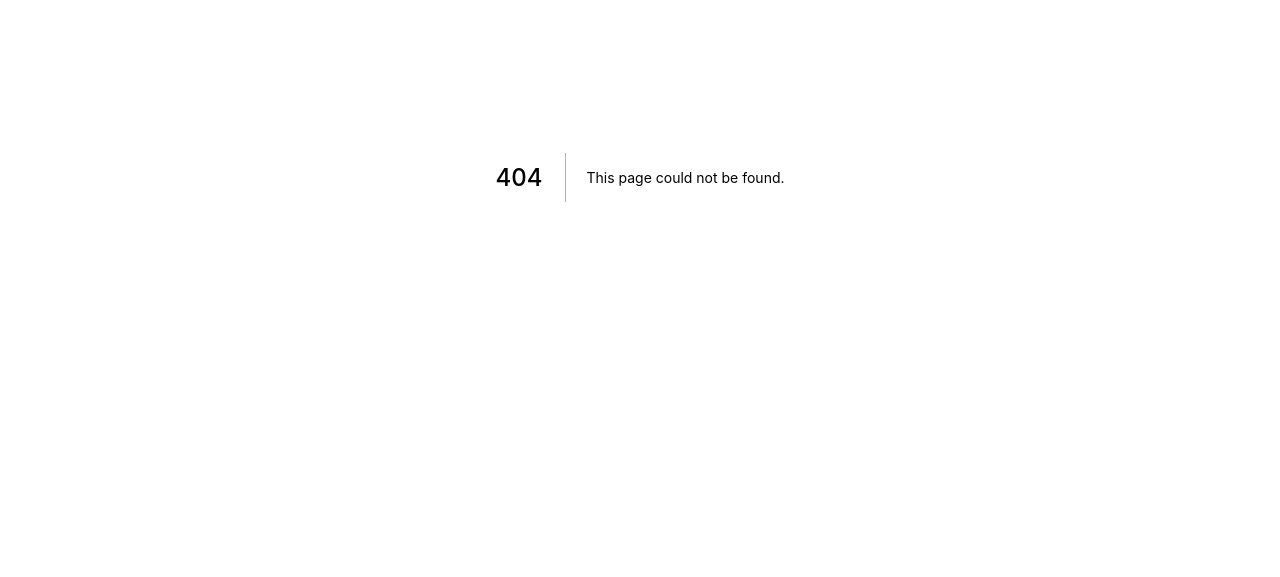
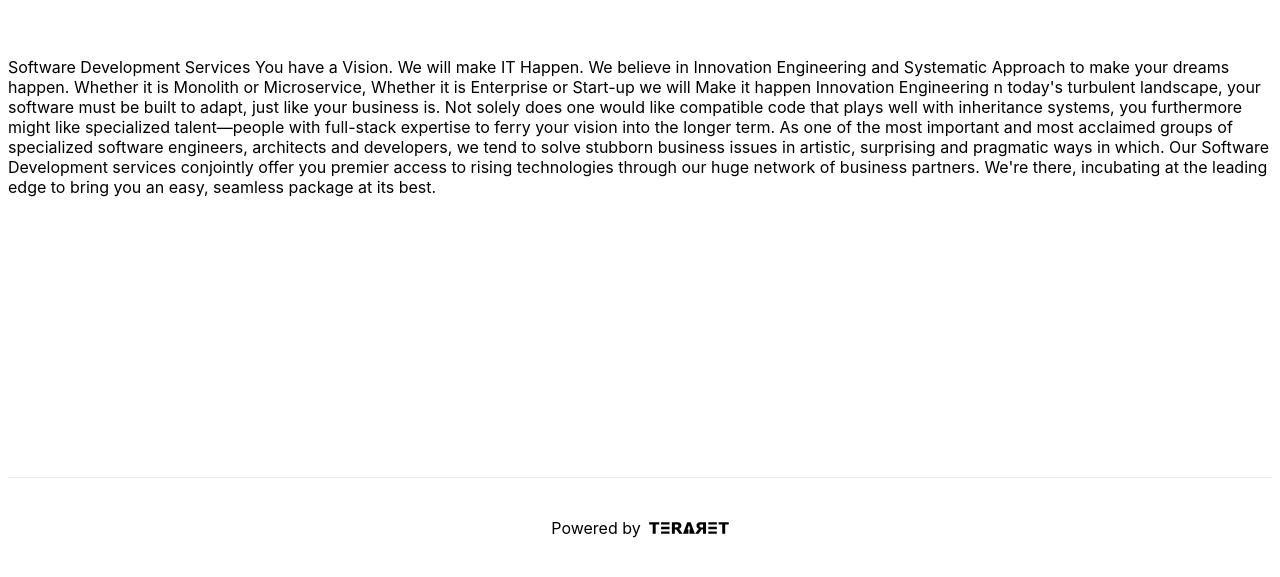
Before and after one commit to teraret/softwareanddesignconsultancy-com, a Next.js app: page /mobile-application-development in a window 1280 px wide. Before the commit this address had no page. Shown: the part 223-800 px from the top of the page. Built offline with nearby package versions, Linux system fonts and the light colour scheme.

Commit message:
Third commit

```diff
--- a/pages/api/hello.js
+++ /dev/null
@@ -1,5 +0,0 @@
-// Next.js API route support: https://nextjs.org/docs/api-routes/introduction
-
-export default (req, res) => {
-  res.status(200).json({ name: 'John Doe' })
-}
--- /dev/null
+++ b/pages/mobile-application-development.js
@@ -0,0 +1,41 @@
+import Head from 'next/head'
+import styles from '../styles/Home.module.css'
+
+export default function MobileApplicationDevelopment() {
+  return (
+    <div className={styles.container}>
+      <Head>
+        <title>Software and Design Consultancy by Teraret</title>
+        <meta name="description" content="Generated by create next app" />
+        <link rel="icon" href="/favicon.ico" />
+      </Head>
+
+      <main className={styles.main}>
+      Software Development Services
+You have a Vision. We will make IT Happen. We believe in Innovation Engineering and Systematic Approach to make your dreams happen. Whether it  is Monolith or Microservice, Whether it is Enterprise or Start-up we will Make it happen
+
+Innovation Engineering
+
+n today's turbulent landscape,  your software must be built to adapt, just like your business is.
+
+Not solely does one would like compatible code that plays well with inheritance systems, you furthermore might like specialized talent—people with full-stack expertise to ferry your vision into the longer term.
+
+As one of the most important and most acclaimed groups of specialized software engineers, architects and developers, we tend to solve stubborn business issues in artistic, surprising and pragmatic ways in which.
+
+Our Software Development services conjointly offer you premier access to rising technologies through our huge network of business partners. We're there, incubating at the leading edge to bring you an easy, seamless package at its best.
+
+      </main>
+<footer className={styles.footer}>
+  <a
+    href="https://teraret.com"
+    rel="noopener noreferrer"
+  >
+    Powered by{' '}
+    <span className={styles.logo}>
+    <img src="/teraret.svg" alt="Teraret Logo" width={80} height={16} />
+    </span>
+  </a>
+</footer>
+</div>
+)
+}
```
Also changed, not shown: pages/index.js (+11 -12 lines), pages/software-development.js (added, +41 -0 lines).
